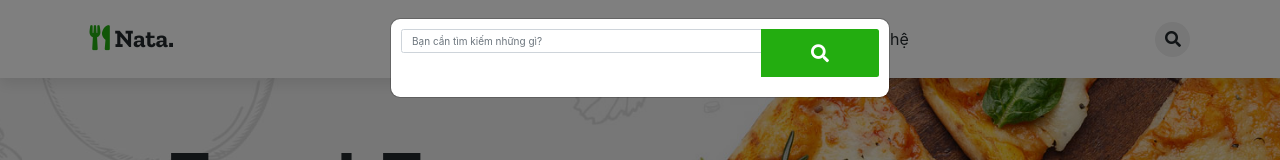
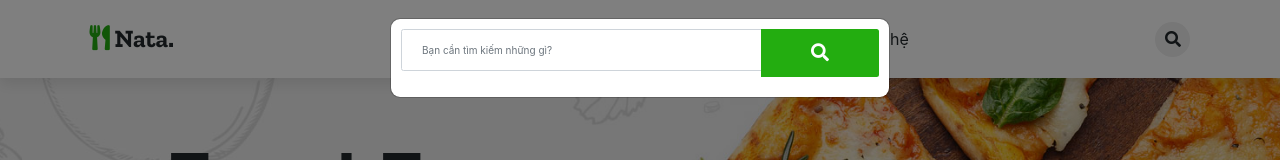
Before and after one commit to canh8386/nha-hang-CSE702025-N04-Nhom-18., a website: page index.html in a window 1280 px wide. Both pictures are taken after a click on the element 1172 px from the left and 39 px from the top of the page. Shown: the top 160 px of the page. Drawn offline with nearby package versions, Linux system fonts and the light colour scheme; files whose address does not match are found by name.

Commit message:
Update style-home.css

```diff
--- a/assets/css/style-home.css
+++ b/assets/css/style-home.css
@@ -234,6 +234,8 @@ section {
 
 .modal-search .search-btn i {
   color: var(--white-color);
+  height: 20px;
+  width: 20px;
 }
 
 .modal-search .search-btn:hover {
@@ -241,7 +243,7 @@ section {
 }
 
 .modal-search .search-box {
-  padding: 10px;
+  padding: 20px;
 }
 
 /* Slider */
```
